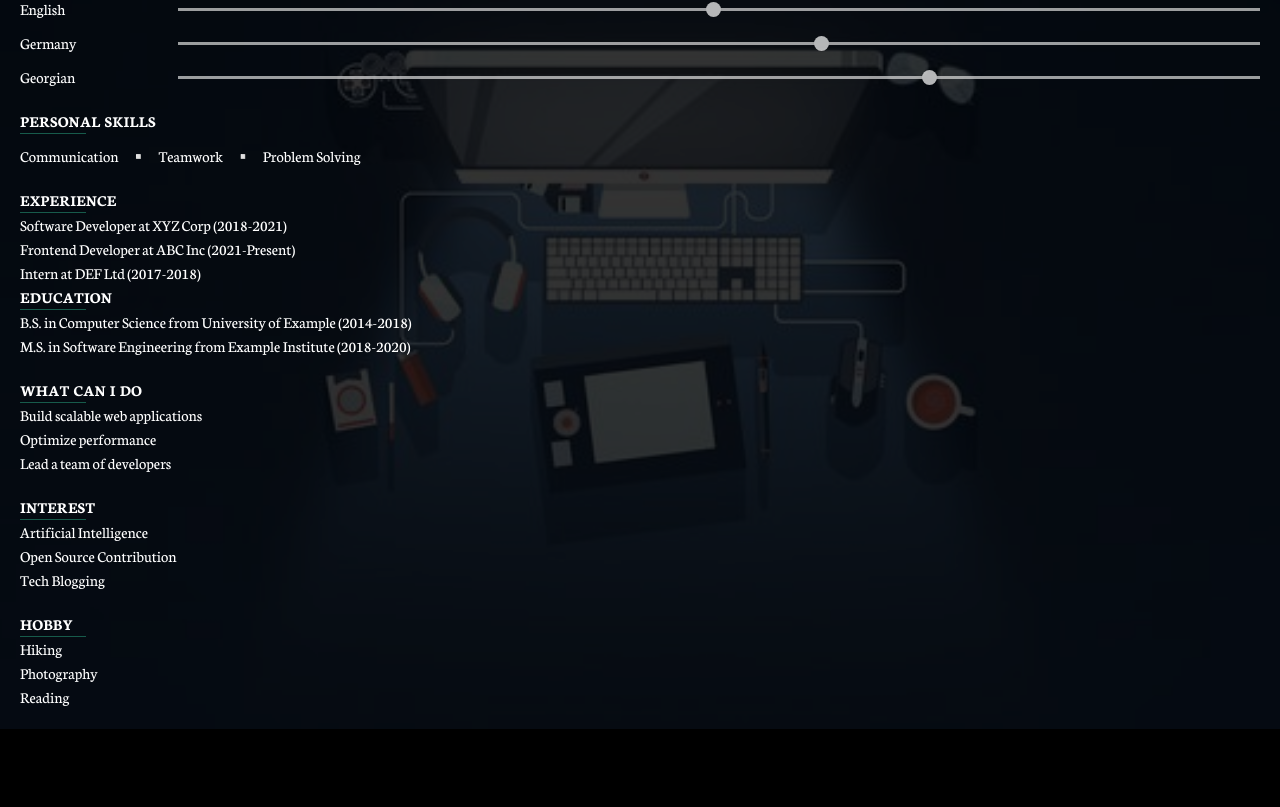
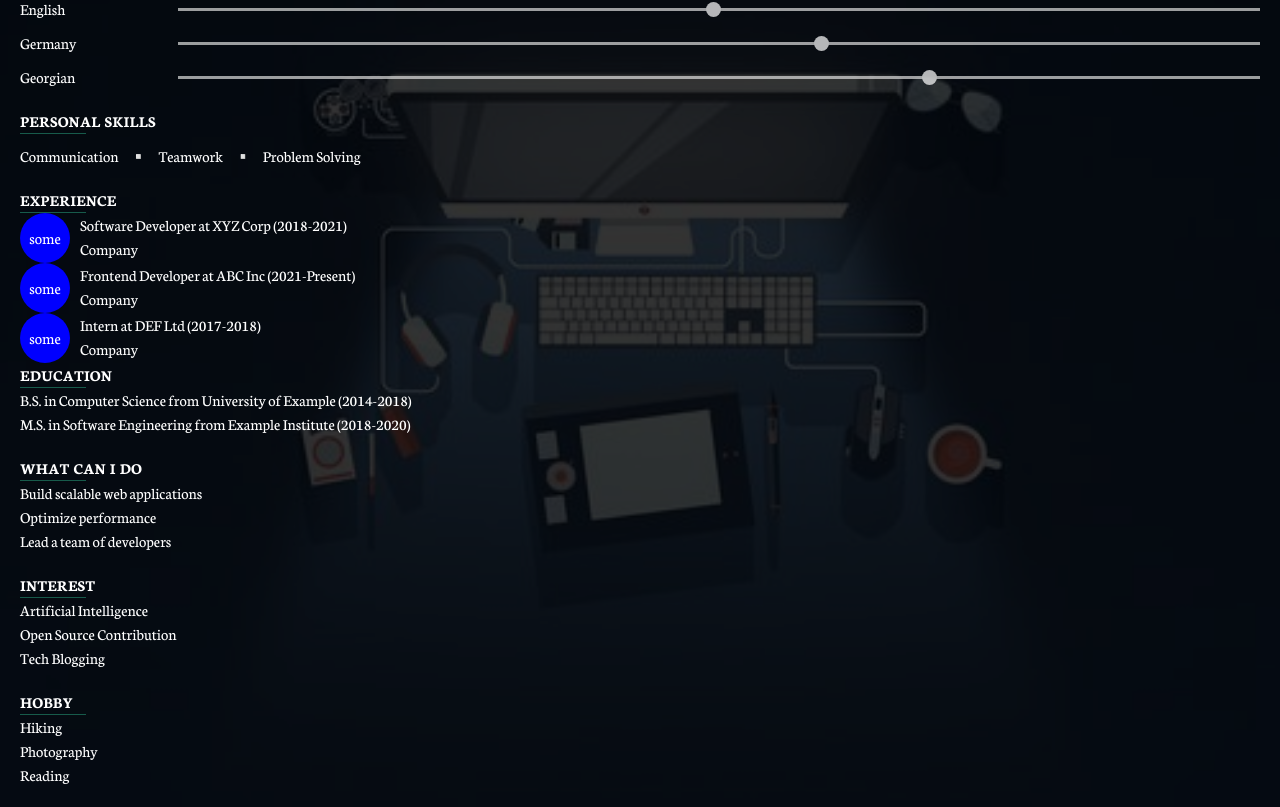
Before and after one commit to Davmike/new-portfolio, a React (Vite) app: page / in a window 1280 px wide. Shown: the part 1757-2564 px from the top of the page. Before the commit the page ends 2486 px from the top, so only its background shows below. Built offline with nearby package versions, Linux system fonts and the light colour scheme.

Commit message:
feat: add experience

```diff
--- a/src/Components/Resume.tsx
+++ b/src/Components/Resume.tsx
@@ -121,7 +121,18 @@ function Resume() {
           <h3 className="font-bold">EXPERIENCE</h3>
           <div className="w-[66px] h-[1px] bg-[#175b4b]"></div>
           {experiences.map((item, index) => (
-            <p key={index}>{item}</p>
+            // main div
+            <div className="flex gap-[10px]">
+              {/* second div fot circel */}
+              <div className="w-[50px] h-[50px] bg-[blue] rounded-[50px] flex justify-center items-center">
+                <p>some</p>
+              </div>
+              {/* for texts this div */}
+              <div>
+                <p key={index}>{item}</p>
+                <p>Company</p>
+              </div>
+            </div>
           ))}
         </div>
 
```
